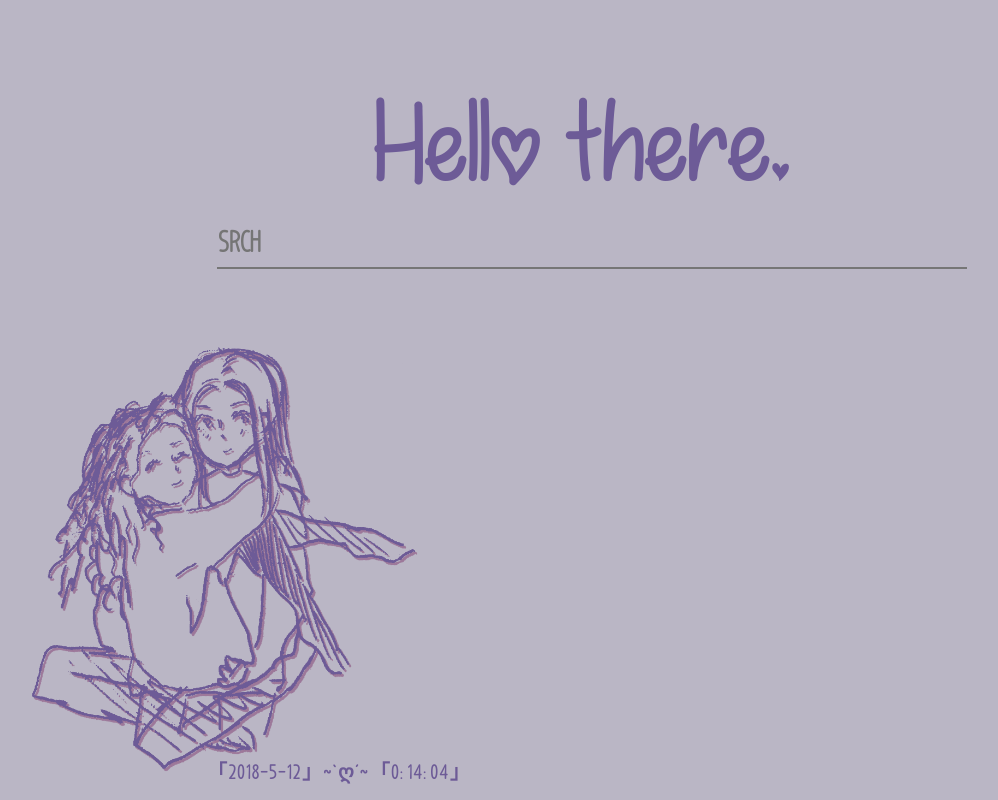
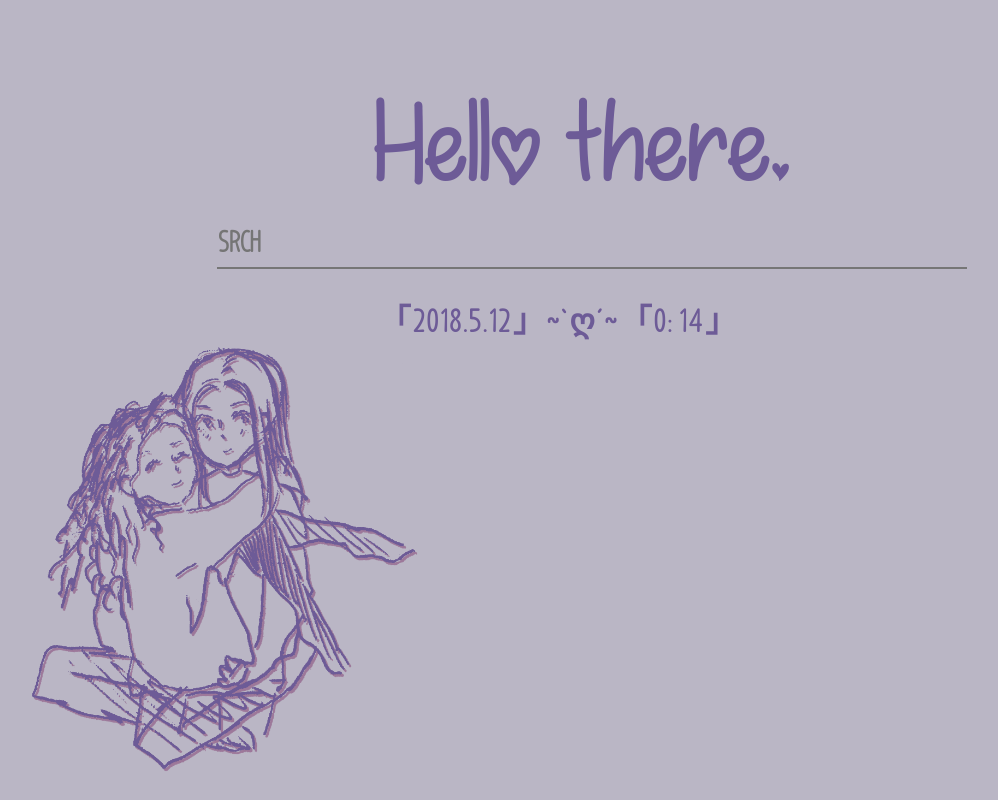
Before and after one commit to D4ndie/qtUVSTRT, a plain HTML site: page index.html in a window 1280 px wide. Shown: the whole page, without its empty margins (58-1056 px from the left). Drawn offline with Linux system fonts and the light colour scheme.

Commit message:
removed seconds in clock, fixed positioning

```diff
--- a/index.html
+++ b/index.html
@@ -43,7 +43,7 @@
             var nhour=d.getHours(),nmin=d.getMinutes(),nsec=d.getSeconds();
             if(nmin<=9) nmin="0"+nmin
             if(nsec<=9) nsec="0"+nsec;
-            document.getElementById('clockbox').innerHTML=""+"&#12300;"+nyear+"-"+(nmonth+1)+"-"+ndate+"&#12301;"+"~`&#4326;&#180;~"+"&#12300;"+nhour+":"+nmin+":"+nsec+"&#12301;";
+            document.getElementById('clockbox').innerHTML=""+"&#12300;"+nyear+"."+(nmonth+1)+"."+ndate+"&#12301;"+"~`&#4326;&#180;~"+"&#12300;"+nhour+":"+nmin+"&#12301;";
             }
             window.onload=function(){
             GetClock();
--- a/style.css
+++ b/style.css
@@ -8,7 +8,7 @@ body {
     margin-top: 0px;
     background:#BAB6C5;
     font-family: NoSugar;
-    }
+}
 
 #main{
     display: flex;
@@ -19,7 +19,9 @@ body {
 }
 
 #stuff {
+    display: block;
     text-align: center;
+    align-items: center;
     margin: auto;
     width: 75%;
 }
@@ -35,7 +37,7 @@ body {
     position: relative;
     left: center;
     border-bottom-style: 5px solid #6D5B97;
-   }
+}
 
 #searchField{
     width: 750px;
@@ -52,13 +54,16 @@ body {
 }
 
 #clockbox{
-    position: absolute;
+    position: relative;
+    align-self: center;
     color: #6D5B97;
-    bottom:15px;
+    bottom: 2%;
+    left: -3%;
 
-    font-size: 20px;
-    font-weight: bold;
-    letter-spacing: 2px;
+    font-size: 32px;
+    font-weight: bolder;
+    letter-spacing: 3px;
+    text-align: center;
 }
 
 img {
@@ -67,4 +72,4 @@ img {
     left: 75;
     width: 410px;
     z-index:-1;
-    }
+}
```
